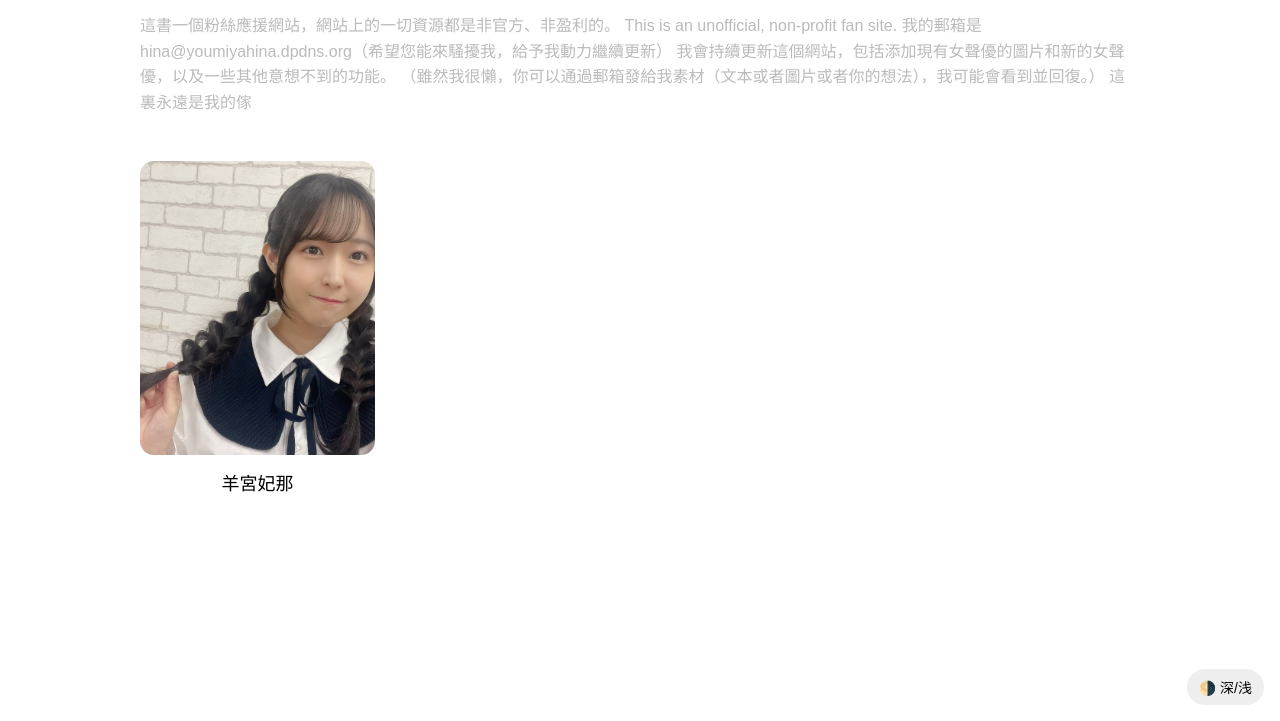
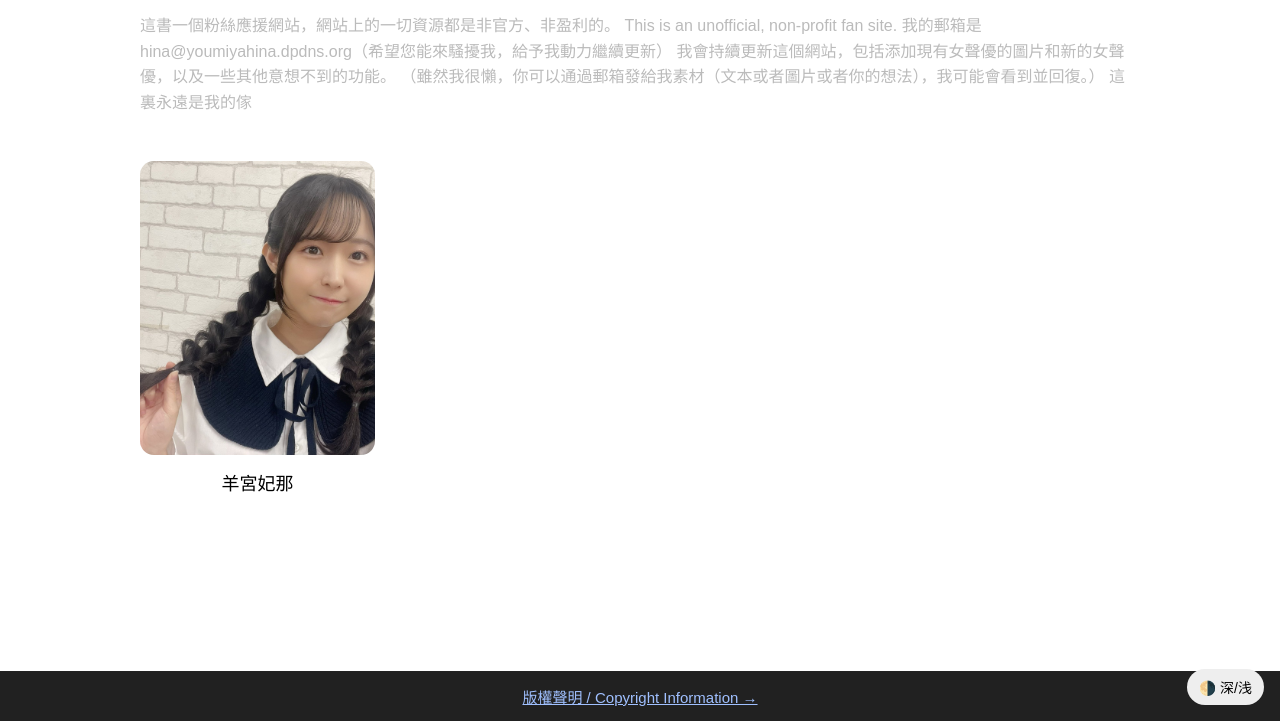
Before and after one commit to Youmiya-Hina/Start, a plain HTML site: page index.html in a window 1280 px wide. Shown: the part 79-800 px from the top of the page. Drawn offline with Linux system fonts and the light colour scheme.

Commit message:
Update index.html

```diff
--- a/index.html
+++ b/index.html
@@ -86,5 +86,19 @@ header p{
 
 </div>
 
+<div style="position: fixed; bottom: 0; left: 0; right: 0;
+                background: rgba(15, 15, 15, 0.92);
+                backdrop-filter: blur(6px);
+                padding: 14px 20px;
+                text-align: center;
+                border-top: 1px solid #222;
+                z-index: 9999;
+                font-size: 15px;">
+      <a href="https://youmiyahina.dpdns.org/copyright"
+         style="color: #a0c0ff; text-decoration: underline; font-weight: 500;">
+        版權聲明 / Copyright Information →
+      </a>
+    </div>
+
 </body>
 </html>
```
